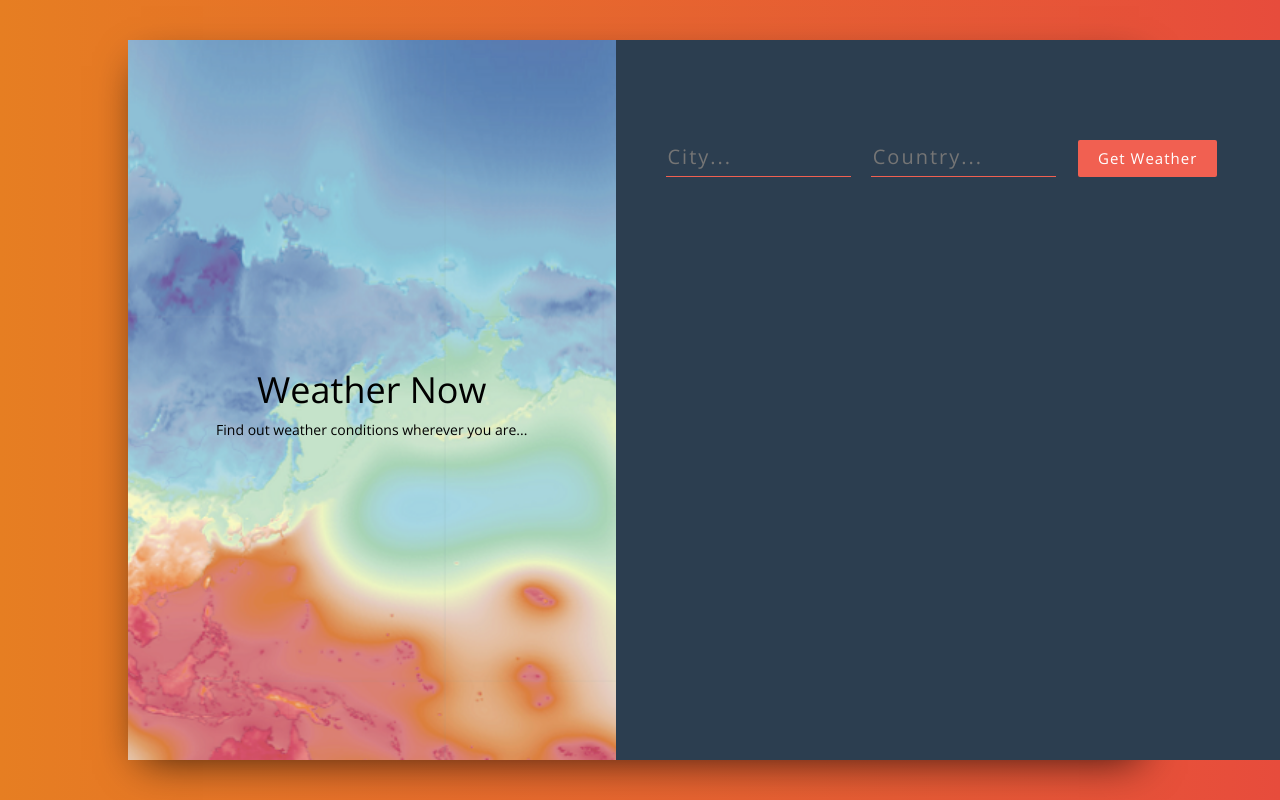
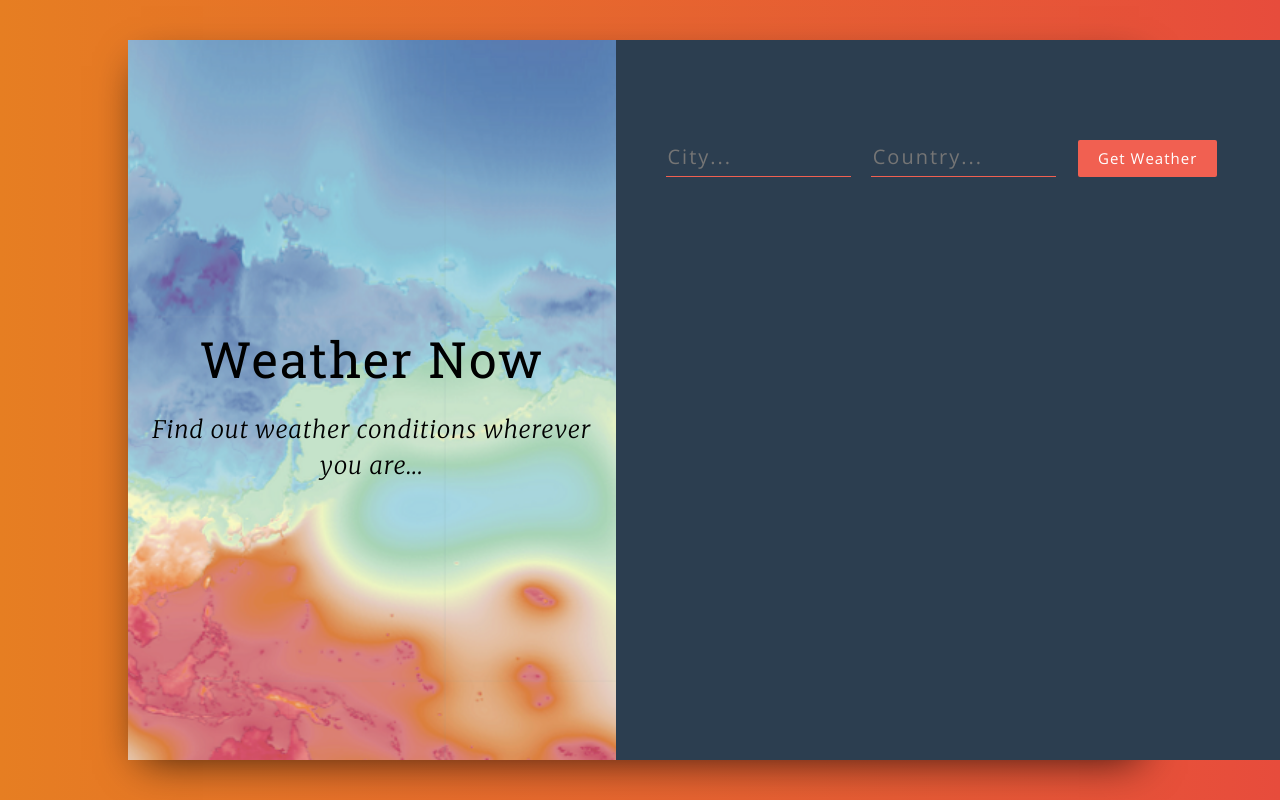
Before and after one commit to yadlra/weather-app-react, a React (Create React App) app: page / in a window 1280 px wide. Built offline with nearby package versions, Linux system fonts and the light colour scheme.

Commit message:
Modify titles components

```diff
--- a/src/components/Titles.js
+++ b/src/components/Titles.js
@@ -4,8 +4,8 @@ class Titles extends React.Component {
   render() {
     return (
       <div>
-        <h1> Weather Now</h1>
-        <p> Find out weather conditions wherever you are...</p>
+        <h1 className="title-container__title">Weather Now</h1>
+        <h3 className="title-container__subtitle"> Find out weather conditions wherever you are...</h3>
       </div>
     );
   }
```
